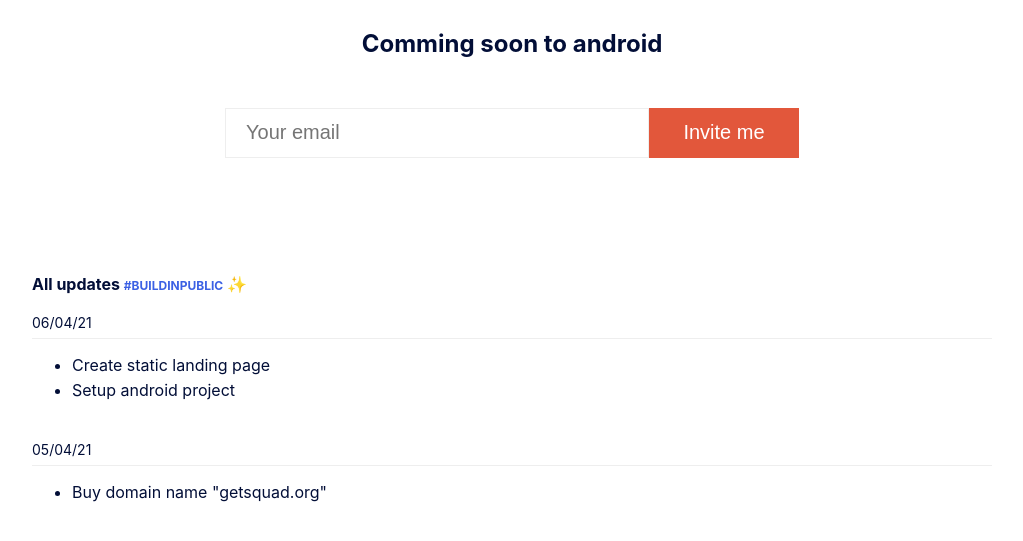
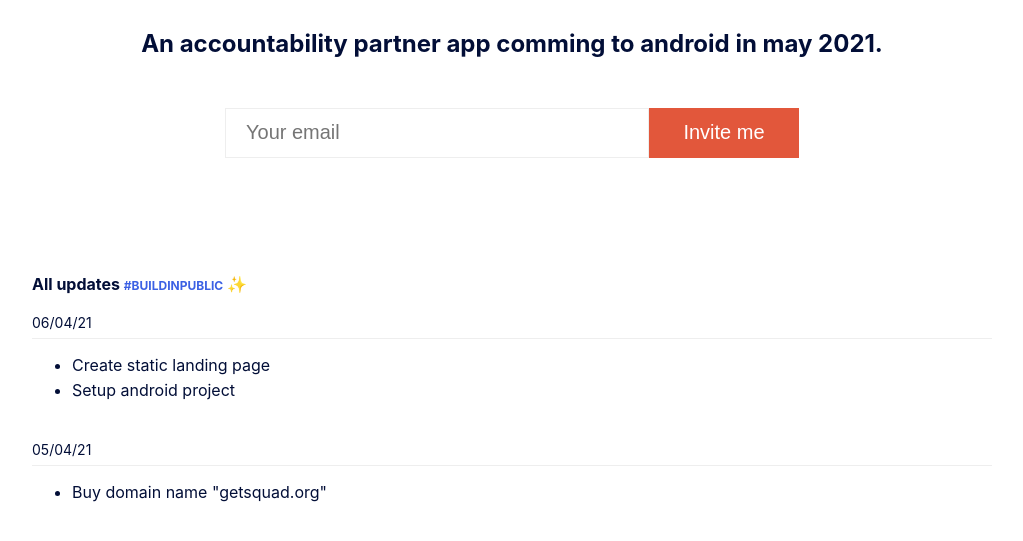
Before and after one commit to dmathijs/Squad.Static, a Gatsby site: page / in a window 1280 px wide. Shown: the part 253-794 px from the top of the page, without its empty margins (128-1151 px from the left). Built offline with nearby package versions, Linux system fonts and the light colour scheme; Gatsby itself is replaced by a stand-in of ours.

Commit message:
landing page

```diff
--- a/src/pages/index.js
+++ b/src/pages/index.js
@@ -97,7 +97,7 @@ const IndexPage = () => {
             </span>
           </h1>
           <h2 style={subHeadingStyles}>
-            Comming soon to android
+            An accountability partner app comming to android in may 2021.
           </h2>
           <form action="/thank-you" enctype="multipart/form-data" name="subscribe" method="POST" netlify-honeypot="bot-field" data-netlify="true" style={{width:"100%", boxSizing:"border-box"}}>
             <p>
```
